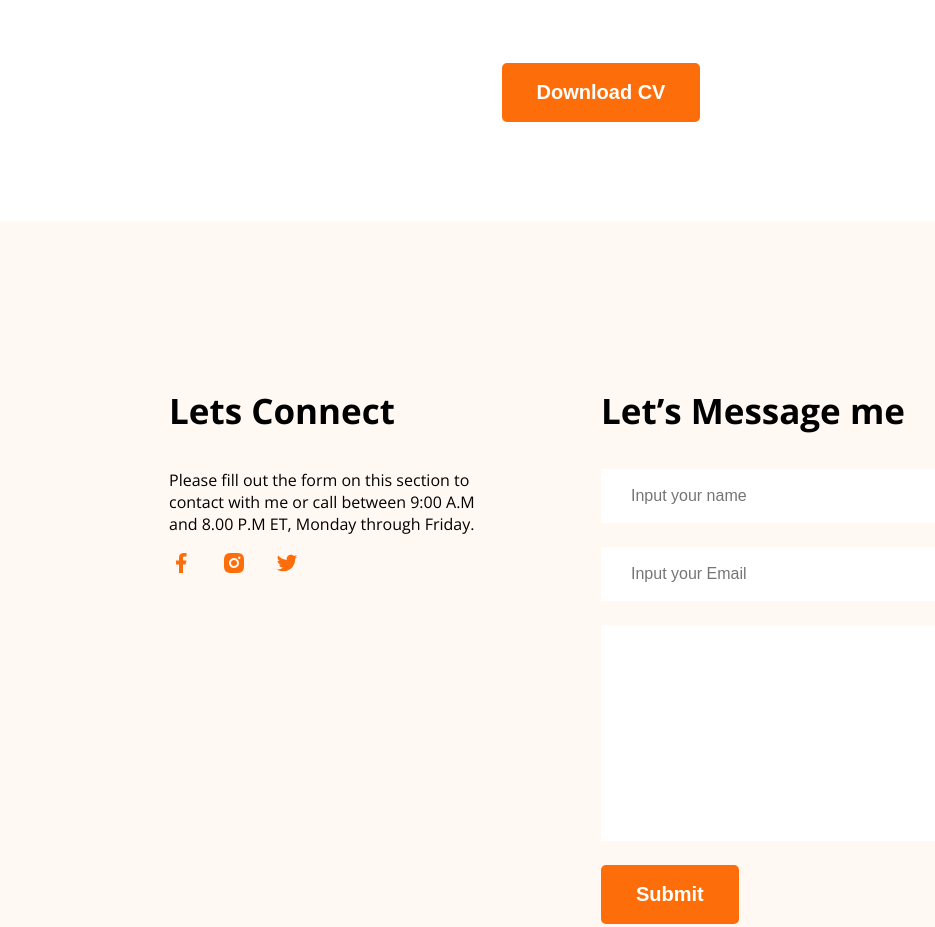
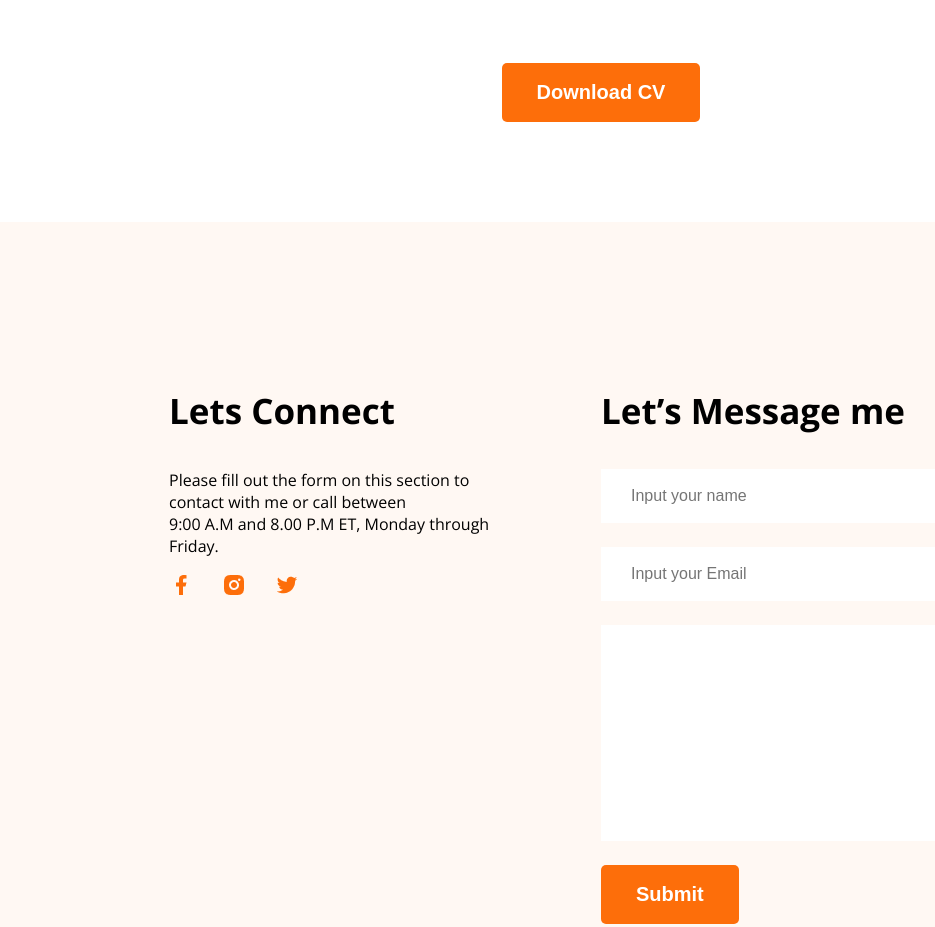
Before and after one commit to Riyaz350/portfolio-website, a plain HTML site: page index.html in a window 1280 px wide. Shown: the part 3149-4076 px from the top of the page, without its empty margins (39-974 px from the left). Drawn offline with nearby package versions, Linux system fonts and the light colour scheme.

Commit message:
starting up

```diff
--- a/index.html
+++ b/index.html
@@ -145,7 +145,7 @@
     <footer>
         <div class="footer-column">
             <h3 class="section-title">Lets Connect</h3>
-            <p>Please fill out the form on this section to contact with me or call between 9:00 A.M and 8.00 P.M ET, Monday through Friday.</p>
+            <p>Please fill out the form on this section to contact with me or call between <br> 9:00 A.M and 8.00 P.M ET, Monday through Friday.</p>
             <div class="social-links">
             <a href=""><img src="images/icons/facebook.png" alt=""></a>
             <a href=""><img src="images/icons/insta.png" alt=""></a>
```
